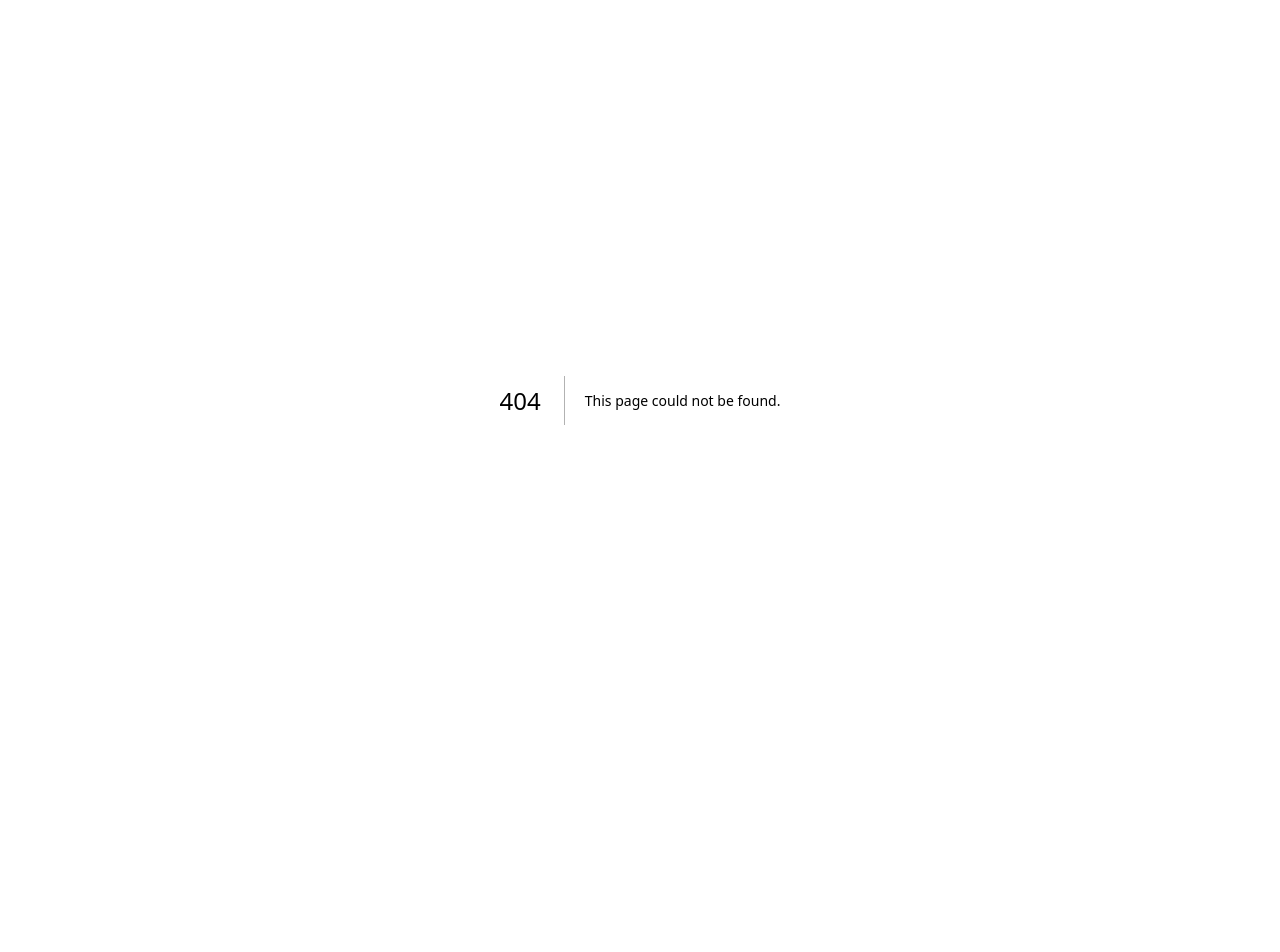
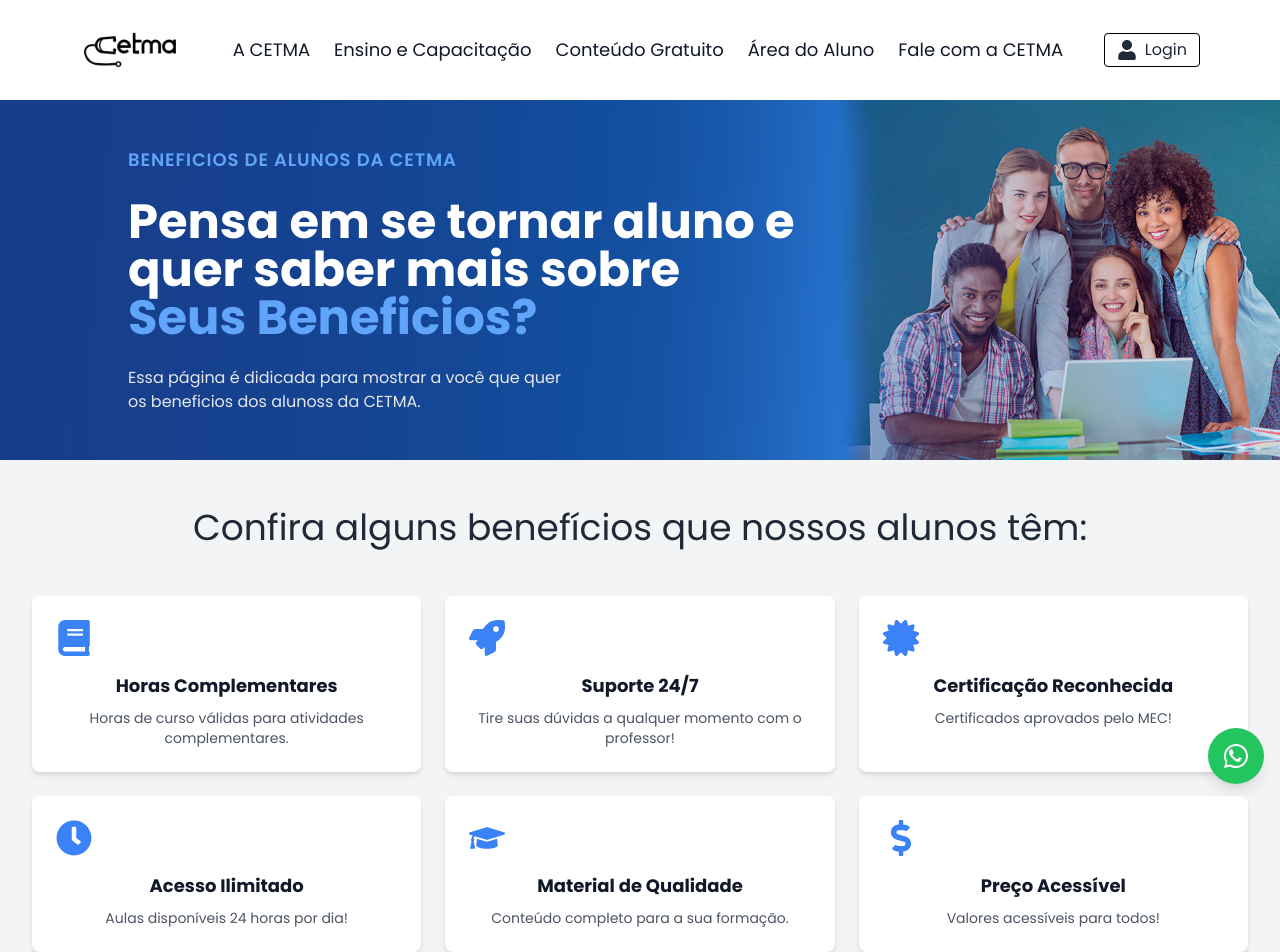
Before and after one commit to IsaiasZaza/cetmafront, a Next.js app: page /beneficios in a window 1280 px wide. Before the commit this address had no page. Shown: the top 952 px of the page. Before the commit the page ends 800 px from the top, so only its background shows below. Built offline with nearby package versions, Linux system fonts and the light colour scheme.

Commit message:
E-book e beneeficios criados

```diff
--- /dev/null
+++ b/src/app/beneficios/page.js
@@ -0,0 +1,9 @@
+import Beneficios from "@/components/BeneficiosAluno"
+
+const BeneficiosAluno  = () => {
+    return (
+        <Beneficios />
+    )
+}
+
+export default BeneficiosAluno
--- /dev/null
+++ b/src/app/ebook/page.js
@@ -0,0 +1,9 @@
+import Ebook from "@/components/ebook";
+
+const EbookPage = () => {
+  return (
+    <Ebook />
+  )
+}
+
+export default EbookPage;
--- a/src/components/BannerHome.jsx
+++ b/src/components/BannerHome.jsx
@@ -30,7 +30,7 @@ export default function BannerHome() {
             {/* Botão ajustado à largura do vídeo */}
             <a
               href="/login"
-              className="bg-blue-500 text-white font-bold py-3 px-6 mt-4 rounded-lg font-extrabold hover:bg-blue-600 transition flex items-center justify-center gap-2 shadow-lg w-full"
+              className="bg-blue-500 text-white py-3 px-6 mt-4 rounded-lg font-extrabold hover:bg-blue-600 transition flex items-center justify-center gap-2 shadow-lg w-full"
             >
               <svg
                 xmlns="http://www.w3.org/2000/svg"
--- /dev/null
+++ b/src/components/BeneficiosAluno.jsx
@@ -0,0 +1,47 @@
+import React from "react";
+import { MdEmail, MdPhone, MdWhatsapp } from "react-icons/md";
+import Swiper from "swiper";
+import { Autoplay } from "swiper/modules";
+import Header from "./Header";
+import Footer from "./Footer";
+import WhatsappVoador from "./WhatsappVoador";
+import BeneficiosCards from "./BeneficiosCards";
+
+const Beneficios = () => {
+
+
+  return (
+    <div>
+      <Header />
+
+      {/* Hero Section */}
+      <section
+        className="relative bg-[url('/Retangulo_22.png')] bg-cover bg-center h-[70vh] sm:h-[60vh] md:h-[50vh] lg:h-[45vh] text-white flex flex-col justify-center items-start px-4 sm:px-8 md:px-16 lg:px-32"
+        style={{
+          backgroundImage: "url('/Retangulo_22.png')",
+          backgroundSize: "cover",
+          backgroundPosition: "center",
+        }}
+      >
+        <div className="absolute inset-0 bg-gradient-to-r from-blue-900/80 via-blue-900/60 to-transparent"></div>
+        <div className="relative w-full sm:w-3/4 lg:w-2/3 text-left space-y-4 sm:space-y-6">
+          <h2 className="text-sm sm:text-base md:text-lg font-semibold tracking-wider uppercase text-blue-400">
+            Beneficios de alunos da CETMA
+          </h2>
+          <h1 className="text-2xl sm:text-3xl md:text-4xl lg:text-5xl font-extrabold leading-tight break-words">
+            Pensa em se tornar aluno e <br /> quer saber mais sobre <br/> <span className="font-extrabold text-blue-400">Seus Beneficios?</span>
+          </h1>
+          <p className="mt-4 text-xs sm:text-sm md:text-base text-gray-200">
+            Essa página é didicada para mostrar a você que quer  <br /> os beneficios dos alunoss da CETMA.<br />
+          </p>
+        </div>
+      </section>
+      <WhatsappVoador />
+    <BeneficiosCards />
+
+      <Footer />
+    </div>
+  );
+};
+
+export default Beneficios;
--- /dev/null
+++ b/src/components/BeneficiosCards.jsx
@@ -0,0 +1,79 @@
+import React from "react";
+import { FaBook, FaRocket, FaCertificate, FaClock, FaGraduationCap, FaDollarSign } from "react-icons/fa";
+
+const FeatureCard = ({ icon, title, description }) => (
+  <div className="bg-white p-6 rounded-lg shadow-md text-center">
+    <div className="text-4xl mb-4 text-center text-blue-500">{icon}</div>
+    <h3 className="text-lg text-gray-900 font-bold mb-2">{title}</h3>
+    <p className="text-sm text-gray-600">{description}</p>
+  </div>
+);
+
+const BeneficiosCards = () => {
+  const features = [
+    {
+      icon: <FaBook />,
+      title: "Horas Complementares",
+      description: "Horas de curso válidas para atividades complementares.",
+    },
+    {
+      icon: <FaRocket />,
+      title: "Suporte 24/7",
+      description: "Tire suas dúvidas a qualquer momento com o professor!",
+    },
+    {
+      icon: <FaCertificate />,
+      title: "Certificação Reconhecida",
+      description: "Certificados aprovados pelo MEC!",
+    },
+    {
+      icon: <FaClock />,
+      title: "Acesso Ilimitado",
+      description: "Aulas disponíveis 24 horas por dia!",
+    },
+    {
+      icon: <FaGraduationCap />,
+      title: "Material de Qualidade",
+      description: "Conteúdo completo para a sua formação.",
+    },
+    {
+      icon: <FaDollarSign />,
+      title: "Preço Acessível",
+      description: "Valores acessíveis para todos!",
+    },
+  ];
+
+  return (
+    <section className="py-12 bg-gray-100">
+      <div className="max-w-7xl mx-auto px-6 lg:px-8">
+        <h2 className="text-2xl lg:text-4xl text-center mb-12 text-gray-800">
+          Confira alguns benefícios que nossos alunos têm:
+        </h2>
+
+        {/* Grid responsivo */}
+        <div className="grid grid-cols-1 sm:grid-cols-2 lg:grid-cols-3 gap-6 cursor-default">
+          {features.map((feature, index) => (
+            <FeatureCard
+              key={index}
+              icon={feature.icon}
+              title={feature.title}
+              description={feature.description}
+            />
+          ))}
+        </div>
+
+        {/* Botão Torne-se Aluno */}
+        <div className="mt-12 text-center">
+          <a
+            href="/login"
+            className=" px-32 py-4 bg-blue-500 text-white text-lg font-bold rounded-full shadow-md hover:bg-blue-600 transition duration-300"
+          >
+            Torne-se Aluno
+          </a>
+        </div>
+      </div>
+    </section>
+  );
+};
+
+export default BeneficiosCards;
--- /dev/null
+++ b/src/components/Ebook.jsx
@@ -0,0 +1,87 @@
+import React from "react";
+import { MdEmail, MdPhone, MdWhatsapp } from "react-icons/md";
+import Header from "./Header";
+import Footer from "./Footer";
+import WhatsappVoador from "./WhatsappVoador";
+
+const Ebook = () => {
+  return (
+    <div>
+      <Header />
+
+      {/* Hero Section */}
+      <section
+        className="relative bg-[url('/Retangulo_23.png')] bg-cover bg-center h-[70vh] sm:h-[60vh] md:h-[50vh] lg:h-[45vh] text-white flex flex-col justify-center items-start px-4 sm:px-8 md:px-16 lg:px-32"
+        style={{
+          backgroundImage: "url('/Retangulo_23.png')",
+          backgroundSize: "cover",
+          backgroundPosition: "center",
+        }}
+      >
+        <div className="absolute inset-0 bg-gradient-to-r from-blue-900/80 via-blue-900/60 to-transparent"></div>
+        <div className="relative w-full sm:w-3/4 lg:w-2/3 text-left space-y-4 sm:space-y-6">
+          <h2 className="text-sm sm:text-base md:text-lg font-semibold tracking-wider uppercase text-blue-400">
+            E-books gratuitos pra você
+          </h2>
+          <h1 className="text-2xl sm:text-3xl md:text-4xl lg:text-5xl font-extrabold leading-tight break-words">
+            Pensando no <span className="font-extrabold text-blue-400">MELHOR</span> para <br/> você
+            nós da CETMA <br /> preparamos E-books <span className="font-extrabold text-blue-400">TOTALMENTE GRATUITOS</span>
+          </h1>
+          <p className="mt-4 text-xs sm:text-sm md:text-base text-gray-200">
+            Nesta página você encontra os meios de <br /> falar com a equipe de atendimento <br /> CETMA.
+          </p>
+        </div>
+      </section>
+      <WhatsappVoador />
+      {/* Contact Options */}
+      <section className="bg-gray-100 pt-36 pb-10">
+        <div className="max-w-7xl mx-auto px-6 sm:px-12 lg:px-16 grid gap-6 sm:gap-8 grid-cols-1 sm:grid-cols-2 lg:grid-cols-3">
+          {/* Card Data */}
+          {[
+            {
+              icon: <MdEmail className="text-blue-500 text-6xl mb-4" />,
+              title: "Fale conosco através do nosso email.",
+              buttonText: "Envie um e-mail",
+              buttonColor: "bg-blue-500 hover:bg-blue-600",
+            },
+            {
+              icon: <MdPhone className="text-blue-500 text-6xl mb-4" />,
+              title: "Ligue e fale com a CETMA.",
+              description: "Segunda a sexta das 08h às 17h.",
+              buttonText: "Fale com a CETMA",
+              buttonColor: "bg-blue-500 hover:bg-blue-600",
+            },
+            {
+              icon: <MdWhatsapp className="text-green-500 text-6xl mb-4" />,
+              title: "Mande mensagem através do nosso WhatsApp.",
+              buttonText: "WhatsApp",
+              buttonColor: "bg-green-500 hover:bg-green-600",
+            },
+          ].map((card, index) => (
+            <div
+              key={index}
+              className="bg-white shadow-md rounded-lg p-6 flex flex-col items-center justify-between h-auto sm:h-72 lg:h-70"
+            >
+              <div className="flex flex-col items-center text-center">
+                {card.icon}
+                <h3 className="text-lg font-semibold text-gray-900 mb-2">{card.title}</h3>
+                {card.description && (
+                  <p className="text-sm text-gray-600">{card.description}</p>
+                )}
+              </div>
+              <button
+                className={`${card.buttonColor} text-white px-6 py-2 rounded-lg transition mt-4`}
+              >
+                {card.buttonText}
+              </button>
+            </div>
+          ))}
+        </div>
+      </section>
+
+      <Footer />
+    </div>
+  );
+};
+
+export default Ebook;
--- a/src/components/Header.jsx
+++ b/src/components/Header.jsx
@@ -115,6 +115,9 @@ const Header = () => {
                   onClose={() => handleMenuClose(setAnchorEl4)}
                   onMouseLeave={() => handleMenuClose(setAnchorEl4)}
                 >
+                  <MenuItem onClick={() => (window.location.href = "/beneficios")}>
+                    Porque ser um aluno?
+                  </MenuItem>
                   <MenuItem onClick={() => (window.location.href = "/aluno")}>
                     Acesso Aluno
                   </MenuItem>
--- a/src/components/PorqueEstudarCetma.jsx
+++ b/src/components/PorqueEstudarCetma.jsx
@@ -1,20 +1,12 @@
 import React from "react";
-import { Swiper, SwiperSlide } from "swiper/react";
-import { Autoplay } from "swiper/modules";
-import "swiper/css";
-import "swiper/css/autoplay";
-import "swiper/css/navigation";
-import "swiper/css/pagination";
 
-const FeatureCard = ({ icon, title, description }) => {
-  return (
-    <div className="bg-white p-6 shadow-lg rounded-lg flex flex-col justify-between h-[270px]">
-      <div className="text-center mb-4 text-4xl">{icon}</div>
-      <h3 className="text-lg font-semibold text-gray-800 text-center mb-2">{title}</h3>
-      <p className="text-gray-600 text-center">{description}</p>
-    </div>
-  );
-};
+const FeatureCard = ({ icon, title, description }) => (
+  <div className="bg-white p-6 rounded-lg shadow-md text-center">
+    <div className="text-4xl mb-4">{icon}</div>
+    <h3 className="text-lg font-bold mb-2">{title}</h3>
+    <p className="text-sm text-gray-600">{description}</p>
+  </div>
+);
 
 const PorqueEstudarCetma = () => {
   const features = [
@@ -31,7 +23,6 @@ const PorqueEstudarCetma = () => {
         "Plataforma de ensino que acelera o aprendizado com recursos intuitivos e tecnológicos, permitindo estudar a qualquer hora e lugar.",
     },
     {
-      icon: "💼",
       title: "Conexão com o mercado",
       description:
         "Conteúdo útil para o mercado de trabalho, unindo teoria à prática, ajudando a desenvolver profissionais completos.",
@@ -60,37 +51,12 @@ const PorqueEstudarCetma = () => {
     <section className="py-12 bg-gray-100">
       <div className="max-w-7xl mx-auto px-6 lg:px-8">
         <h2 className="text-2xl lg:text-4xl text-center mb-8 text-gray-800">
-          Por que estudar com o método <span className="text-blue-500 font-extrabold">CETMA de ensino?</span>
+          Por que estudar com o método{" "}
+          <span className="text-blue-500 font-extrabold">CETMA de ensino?</span>
         </h2>
 
-        {/* Swiper para mobile */}
-        <div className="block sm:hidden">
-          <Swiper
-            spaceBetween={16}
-            slidesPerView={1}
-            modules={Autoplay}
-            autoplay={{
-              delay: 2500,
-              disableOnInteraction: false,
-            }}
-            pagination={{ clickable: true }}
-            loop={true}
-            className="w-full"
-          >
-            {features.map((feature, index) => (
-              <SwiperSlide key={index}>
-                <FeatureCard
-                  icon={feature.icon}
-                  title={feature.title}
-                  description={feature.description}
-                />
-              </SwiperSlide>
-            ))}
-          </Swiper>
-        </div>
-
-        {/* Grid para desktop */}
-        <div className="hidden sm:grid grid-cols-1 sm:grid-cols-2 lg:grid-cols-3 gap-6 cursor-default">
+        {/* Grid para todos os dispositivos */}
+        <div className="grid grid-cols-1 sm:grid-cols-2 lg:grid-cols-3 gap-6 cursor-default">
           {features.map((feature, index) => (
             <FeatureCard
               key={index}
```
Also changed, not shown: public/Retangulo_22.png (added), public/Retangulo_23.png (added).
